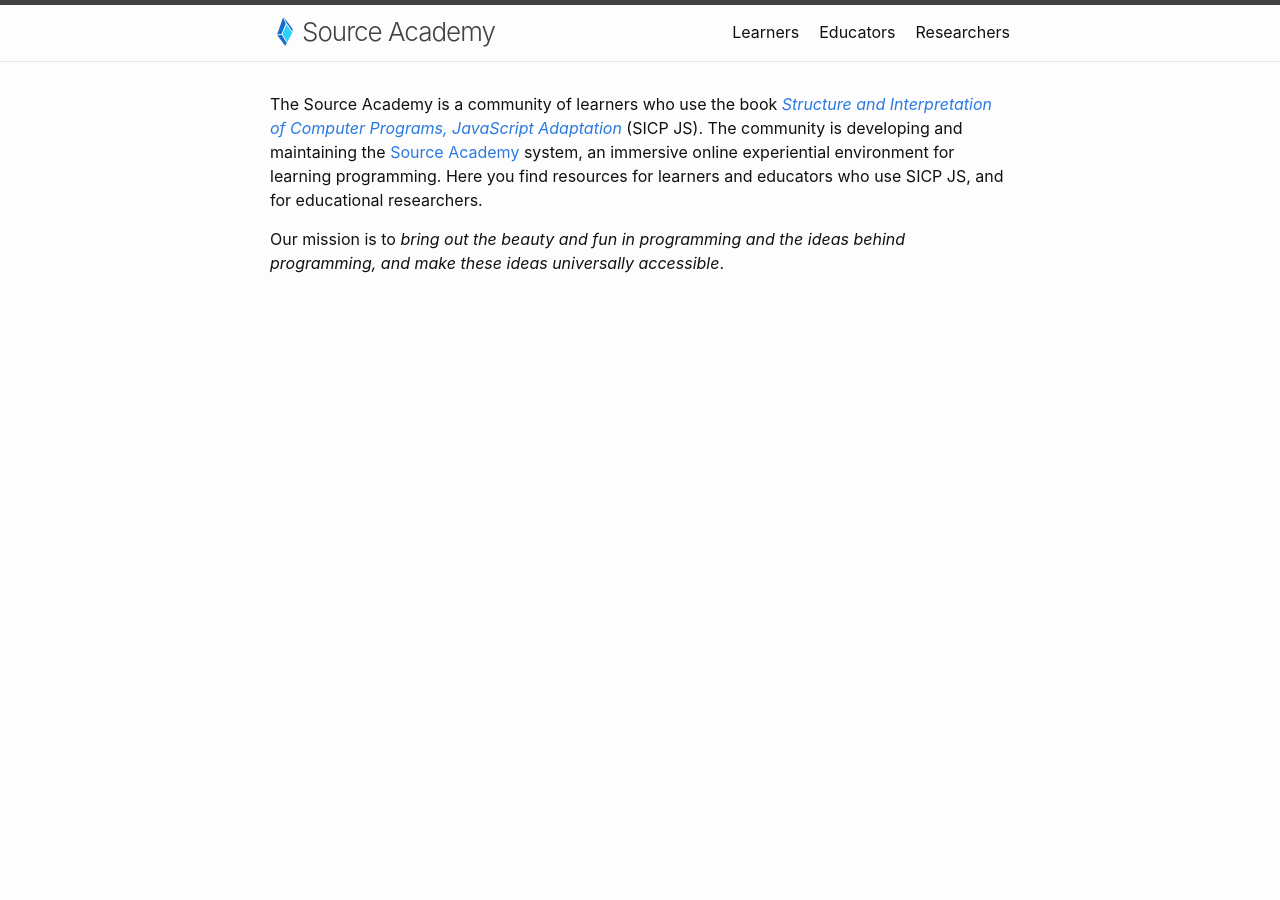
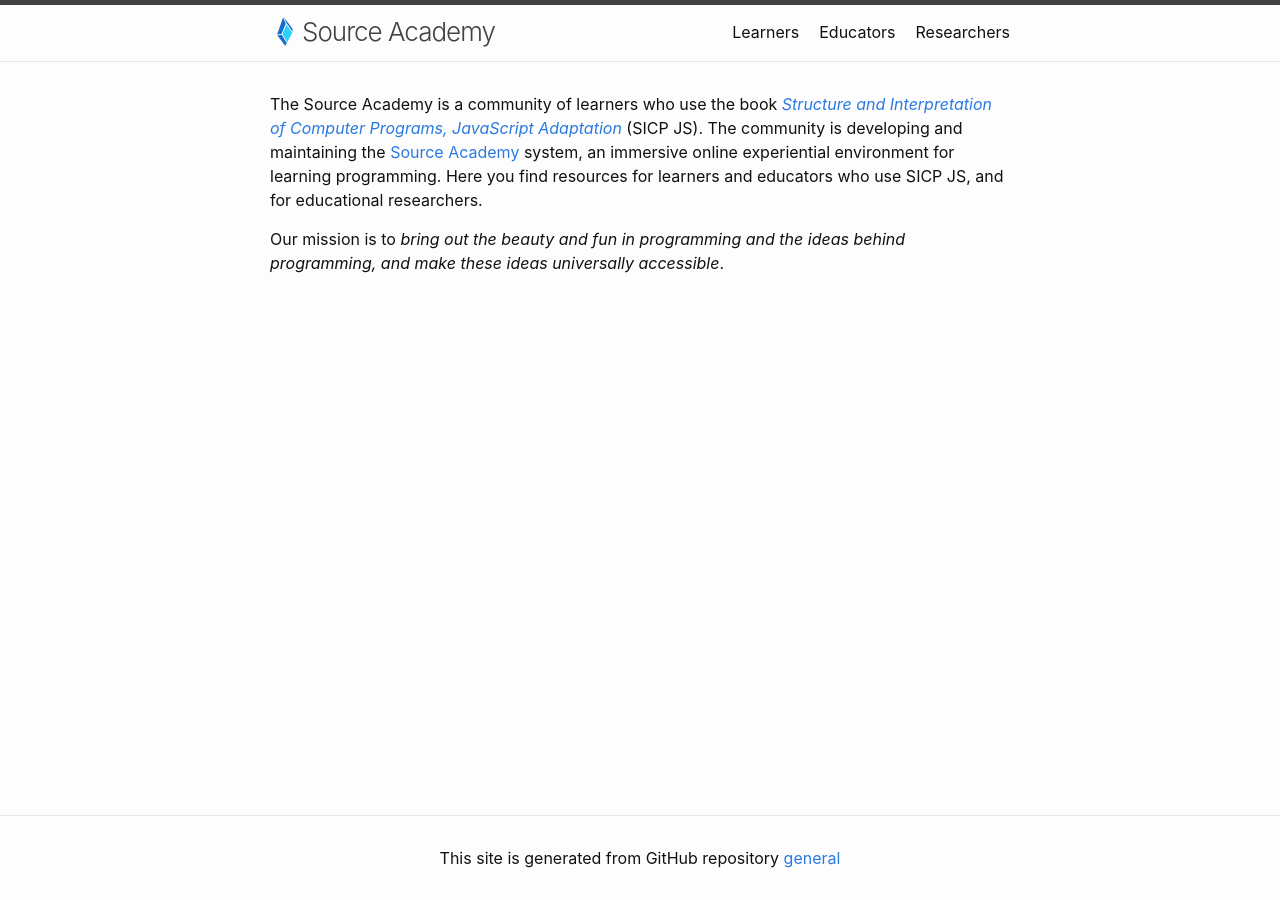
Before and after one commit to source-academy/general, a Jekyll site: the page built from README.md, in a window 1280 px wide. Built offline with Jekyll 4.4.1, drawn with Linux system fonts in a browser that asks for light colours; our own code applies the rules of GitHub Pages for plain Markdown files.

Commit message:
Add footer

```diff
--- a/_config.yml
+++ b/_config.yml
@@ -24,6 +24,8 @@ description: >- # this means to ignore newlines until "baseurl:"
 baseurl: "" # the subpath of your site, e.g. /blog
 url: "about.sourceacademy.org" # the base hostname & protocol for your site, e.g. http://example.com
 github_username:  source-academy
+github_repo_name: general
+github_repo_link: https://github.com/source-academy/general
 
 # Header Pages
 header_pages:
--- /dev/null
+++ b/_includes/footer.html
@@ -0,0 +1,6 @@
+<footer class="site-footer">
+  <div class="wrapper">
+    This site is generated from GitHub repository
+    <a href={{ site.github_repo_link }}>{{ site.github_repo_name }}</a>
+  </div>
+</footer>
--- a/_layouts/default.html
+++ b/_layouts/default.html
@@ -15,4 +15,6 @@
 
   </body>
 
+  {%- include footer.html -%}
+
 </html>
--- a/_sass/minima/_layout.scss
+++ b/_sass/minima/_layout.scss
@@ -40,7 +40,7 @@
   line-height: $base-line-height * $base-font-size * 2.25;
 
   .nav-trigger {
-      display: none;
+    display: none;
   }
 
   .menu-icon {
@@ -111,14 +111,14 @@
   }
 }
 
-
-
 /**
  * Site footer
  */
 .site-footer {
   border-top: 1px solid $grey-color-light;
   padding: $spacing-unit 0;
+  display: flex;
+  justify-content: center;
 }
 
 .footer-heading {
@@ -147,29 +147,29 @@
 
 .footer-col-1 {
   width: -webkit-calc(35% - (#{$spacing-unit} / 2));
-  width:         calc(35% - (#{$spacing-unit} / 2));
+  width: calc(35% - (#{$spacing-unit} / 2));
 }
 
 .footer-col-2 {
   width: -webkit-calc(20% - (#{$spacing-unit} / 2));
-  width:         calc(20% - (#{$spacing-unit} / 2));
+  width: calc(20% - (#{$spacing-unit} / 2));
 }
 
 .footer-col-3 {
   width: -webkit-calc(45% - (#{$spacing-unit} / 2));
-  width:         calc(45% - (#{$spacing-unit} / 2));
+  width: calc(45% - (#{$spacing-unit} / 2));
 }
 
 @include media-query($on-laptop) {
   .footer-col-1,
   .footer-col-2 {
     width: -webkit-calc(50% - (#{$spacing-unit} / 2));
-    width:         calc(50% - (#{$spacing-unit} / 2));
+    width: calc(50% - (#{$spacing-unit} / 2));
   }
 
   .footer-col-3 {
     width: -webkit-calc(100% - (#{$spacing-unit} / 2));
-    width:         calc(100% - (#{$spacing-unit} / 2));
+    width: calc(100% - (#{$spacing-unit} / 2));
   }
 }
 
@@ -177,11 +177,9 @@
   .footer-col {
     float: none;
     width: -webkit-calc(100% - (#{$spacing-unit} / 2));
-    width:         calc(100% - (#{$spacing-unit} / 2));
+    width: calc(100% - (#{$spacing-unit} / 2));
   }
 }
-
-
 
 /**
  * Page content
```
